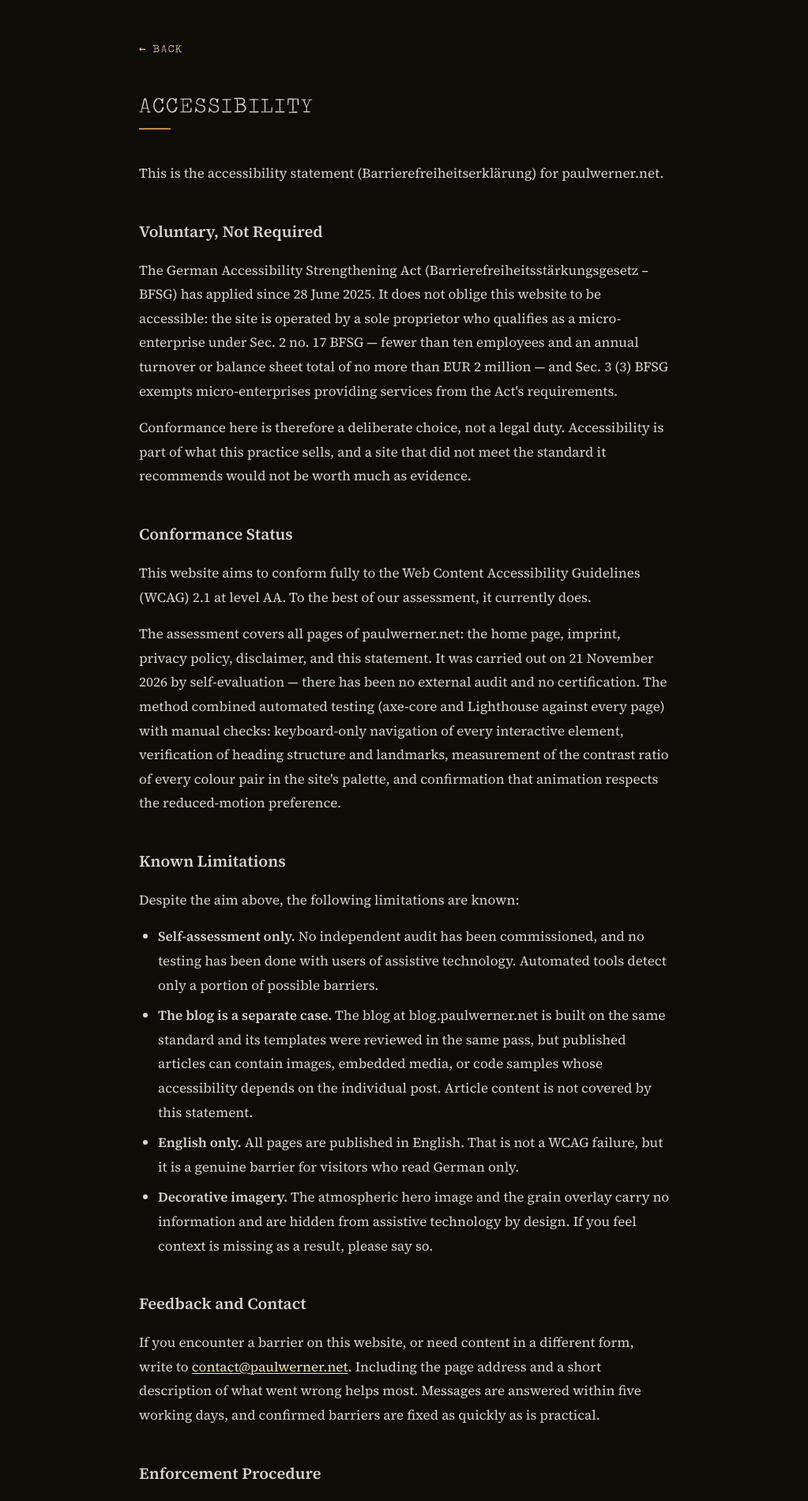
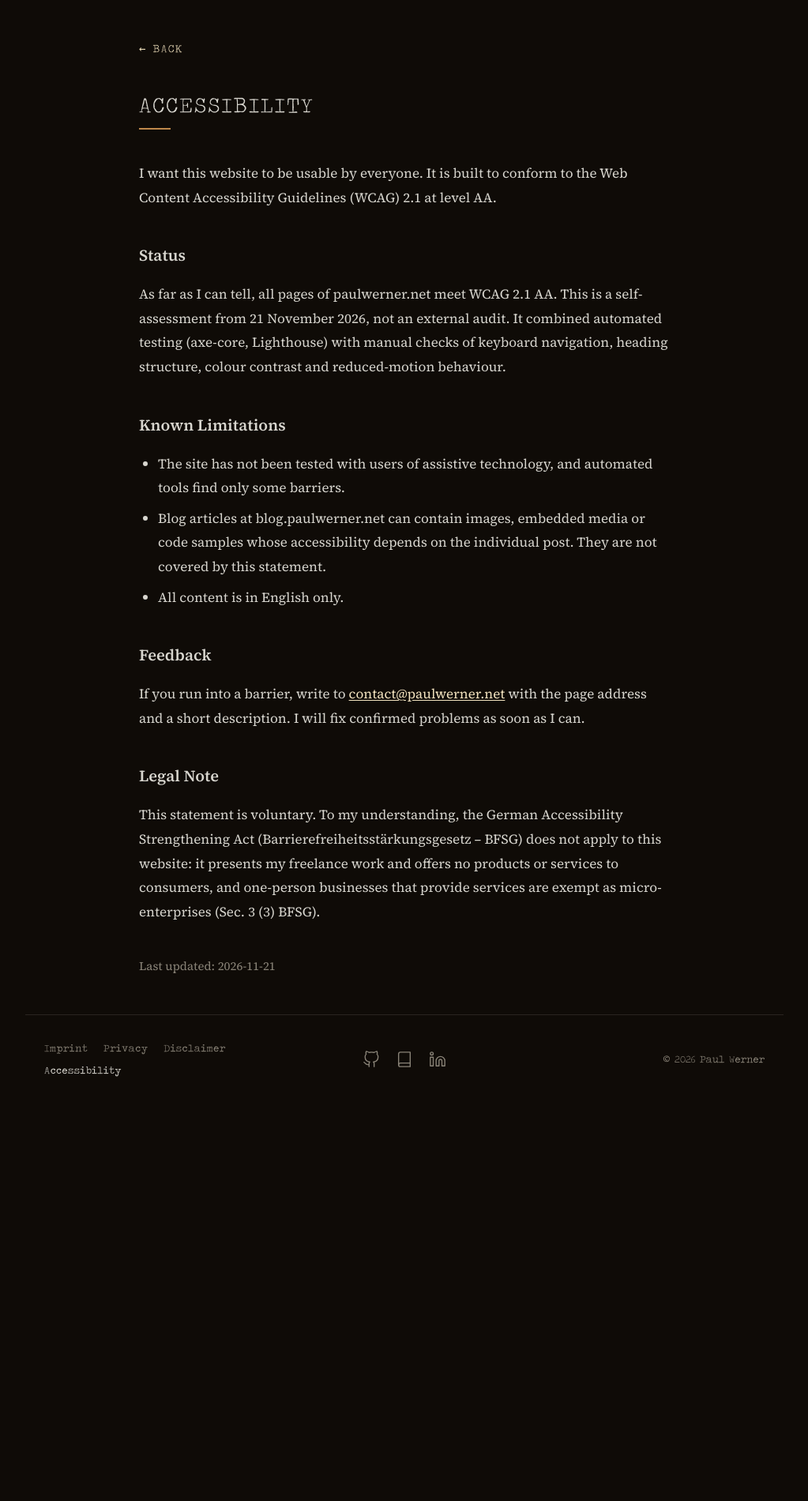
Before and after one commit to paulwerner/paulwerner-net, a web app: file site/accessibility/index.html in a window 1280 px wide. Shown: the top 1900 px of the page at 79% size, without its empty margins (128-1151 px from the left). After the commit the page ends 1363 px from the top, so only its background shows below. Run offline with its HTML, style and script files only (its server is not run), Linux system fonts and the light colour scheme; style sheets or scripts are compiled from the project's sources.

Commit message:
docs(site): rewrite the accessibility statement in plain first person
The statement led with a legal argument, listed an authority it then
said was not responsible, promised a response time nobody had agreed
to, and described accessibility as a product the site sells. It now
states the status, the assessment method, the known limitations and
the feedback route, plus a short note on why the BFSG does not apply.

Co-Authored-By: Claude Fable 5.2 <noreply@anthropic.com>
Claude-Session: https://claude.ai/code/session_01Kyv4jGKJqw6MD2ddXZZCUZ

```diff
--- a/site/accessibility/index.html
+++ b/site/accessibility/index.html
@@ -5,7 +5,7 @@
   <meta charset="UTF-8">
   <meta name="viewport" content="width=device-width, initial-scale=1.0">
   <title>Accessibility — Paul Werner</title>
-  <meta name="description" content="Accessibility statement for paulwerner.net: WCAG 2.1 AA conformance, known limitations, and how to report a barrier.">
+  <meta name="description" content="Accessibility statement for paulwerner.net: WCAG 2.1 AA status, known limitations, and how to report a barrier.">
 
   <link rel="icon" href="/favicon.ico" sizes="32x32">
   <link rel="icon" href="/favicon-32x32.png" type="image/png" sizes="32x32">
@@ -30,39 +30,23 @@
     <span class="block w-10 h-0.5 bg-accent mt-2" aria-hidden="true"></span>
 
     <div class="mt-10 font-serif text-[17px] leading-[1.8]">
-      <p>This is the accessibility statement (Barrierefreiheitserkl&auml;rung) for paulwerner.net.</p>
+      <p>I want this website to be usable by everyone. It is built to conform to the Web Content Accessibility Guidelines (WCAG) 2.1 at level AA.</p>
 
-      <h2 class="font-serif text-[20px] font-semibold mt-10">Voluntary, Not Required</h2>
-      <p class="mt-4">The German Accessibility Strengthening Act (Barrierefreiheitsst&auml;rkungsgesetz &ndash; BFSG) has applied since 28 June 2025. It does not oblige this website to be accessible: the site is operated by a sole proprietor who qualifies as a micro-enterprise under Sec. 2 no. 17 BFSG &mdash; fewer than ten employees and an annual turnover or balance sheet total of no more than EUR 2 million &mdash; and Sec. 3 (3) BFSG exempts micro-enterprises providing services from the Act's requirements.</p>
-      <p class="mt-4">Conformance here is therefore a deliberate choice, not a legal duty. Accessibility is part of what this practice sells, and a site that did not meet the standard it recommends would not be worth much as evidence.</p>
-
-      <h2 class="font-serif text-[20px] font-semibold mt-10">Conformance Status</h2>
-      <p class="mt-4">This website aims to conform fully to the Web Content Accessibility Guidelines (WCAG) 2.1 at level AA. To the best of our assessment, it currently does.</p>
-      <p class="mt-4">The assessment covers all pages of paulwerner.net: the home page, imprint, privacy policy, disclaimer, and this statement. It was carried out on 21 November 2026 by self-evaluation &mdash; there has been no external audit and no certification. The method combined automated testing (axe-core and Lighthouse against every page) with manual checks: keyboard-only navigation of every interactive element, verification of heading structure and landmarks, measurement of the contrast ratio of every colour pair in the site's palette, and confirmation that animation respects the reduced-motion preference.</p>
+      <h2 class="font-serif text-[20px] font-semibold mt-10">Status</h2>
+      <p class="mt-4">As far as I can tell, all pages of paulwerner.net meet WCAG 2.1 AA. This is a self-assessment from 21 November 2026, not an external audit. It combined automated testing (axe-core, Lighthouse) with manual checks of keyboard navigation, heading structure, colour contrast and reduced-motion behaviour.</p>
 
       <h2 class="font-serif text-[20px] font-semibold mt-10">Known Limitations</h2>
-      <p class="mt-4">Despite the aim above, the following limitations are known:</p>
       <ul class="mt-4 list-disc pl-6 space-y-2">
-        <li><strong class="font-semibold">Self-assessment only.</strong> No independent audit has been commissioned, and no testing has been done with users of assistive technology. Automated tools detect only a portion of possible barriers.</li>
-        <li><strong class="font-semibold">The blog is a separate case.</strong> The blog at blog.paulwerner.net is built on the same standard and its templates were reviewed in the same pass, but published articles can contain images, embedded media, or code samples whose accessibility depends on the individual post. Article content is not covered by this statement.</li>
-        <li><strong class="font-semibold">English only.</strong> All pages are published in English. That is not a WCAG failure, but it is a genuine barrier for visitors who read German only.</li>
-        <li><strong class="font-semibold">Decorative imagery.</strong> The atmospheric hero image and the grain overlay carry no information and are hidden from assistive technology by design. If you feel context is missing as a result, please say so.</li>
+        <li>The site has not been tested with users of assistive technology, and automated tools find only some barriers.</li>
+        <li>Blog articles at blog.paulwerner.net can contain images, embedded media or code samples whose accessibility depends on the individual post. They are not covered by this statement.</li>
+        <li>All content is in English only.</li>
       </ul>
 
-      <h2 class="font-serif text-[20px] font-semibold mt-10">Feedback and Contact</h2>
-      <p class="mt-4">If you encounter a barrier on this website, or need content in a different form, write to <a href="mailto:contact@paulwerner.net" class="text-link hover:text-hover underline underline-offset-2">contact@paulwerner.net</a>. Including the page address and a short description of what went wrong helps most. Messages are answered within five working days, and confirmed barriers are fixed as quickly as is practical.</p>
+      <h2 class="font-serif text-[20px] font-semibold mt-10">Feedback</h2>
+      <p class="mt-4">If you run into a barrier, write to <a href="mailto:contact@paulwerner.net" class="text-link hover:text-hover underline underline-offset-2">contact@paulwerner.net</a> with the page address and a short description. I will fix confirmed problems as soon as I can.</p>
 
-      <h2 class="font-serif text-[20px] font-semibold mt-10">Enforcement Procedure</h2>
-      <p class="mt-4">Market surveillance for the accessibility of products and services under the BFSG is carried out by the Markt&uuml;berwachungsstelle der L&auml;nder f&uuml;r die Barrierefreiheit von Produkten und Dienstleistungen (MLBF A&ouml;R), which has been operating since 26 September 2025:</p>
-      <p class="mt-4">
-        MLBF A&ouml;R<br>
-        Carl-Miller-Stra&szlig;e 6<br>
-        39112 Magdeburg, Germany<br>
-        <a href="mailto:kontakt@mlbf-barrierefrei.de" class="text-link hover:text-hover underline underline-offset-2">kontakt@mlbf-barrierefrei.de</a><br>
-        <a href="https://mlbf-barrierefrei.de/" class="text-link hover:text-hover underline underline-offset-2">mlbf-barrierefrei.de</a><br>
-        <a href="https://www.mlbf-barrierefrei.de/Informationen-f%C3%BCr-Unternehmen/Kontaktformular-f%C3%BCr-Unternehmen/" class="text-link hover:text-hover underline underline-offset-2">Kontaktformular f&uuml;r Unternehmen</a> (contact form for businesses)
-      </p>
-      <p class="mt-4">Because this website falls under the micro-enterprise exemption described above, it is not subject to that authority's supervision. The authority is named here for completeness. Note also that the conciliation body under Sec. 16 of the Disability Equality Act (BGG) and the Federal Monitoring Body for Accessibility of Information Technology are responsible for public-sector bodies, not for a private website like this one.</p>
+      <h2 class="font-serif text-[20px] font-semibold mt-10">Legal Note</h2>
+      <p class="mt-4">This statement is voluntary. To my understanding, the German Accessibility Strengthening Act (Barrierefreiheitsst&auml;rkungsgesetz &ndash; BFSG) does not apply to this website: it presents my freelance work and offers no products or services to consumers, and one-person businesses that provide services are exempt as micro-enterprises (Sec. 3 (3) BFSG).</p>
 
       <p class="mt-10 text-muted text-[15px]">Last updated: 2026-11-21</p>
     </div>
--- a/src/data/pages.js
+++ b/src/data/pages.js
@@ -51,7 +51,7 @@ export const pages = [
     file: 'accessibility.ejs',
     title: 'Accessibility — Paul Werner',
     description:
-      'Accessibility statement for paulwerner.net: WCAG 2.1 AA conformance, known limitations, and how to report a barrier.',
+      'Accessibility statement for paulwerner.net: WCAG 2.1 AA status, known limitations, and how to report a barrier.',
     navLabel: 'Accessibility',
     updated: '2026-11-21',
     priority: '0.3',
```
Also changed, not shown: docs/sessions/015-compliance-baseline.md (+2 -1 lines), src/pages/accessibility.ejs (+10 -26 lines).
